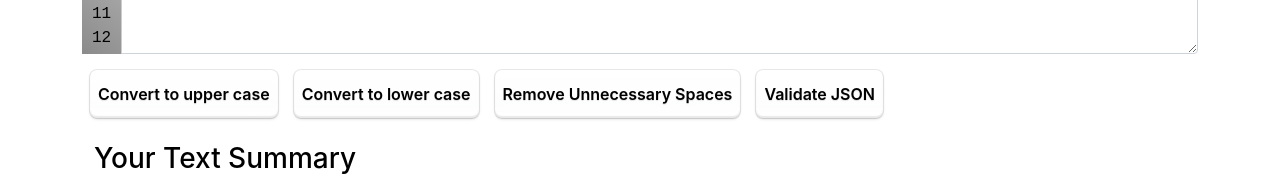
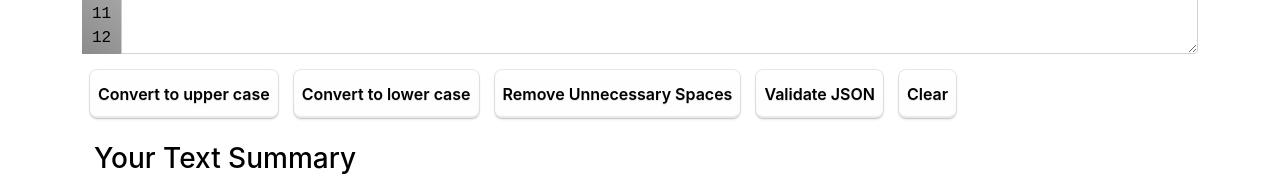
Before and after one commit to Suyash99/Text-Utils-React-, a React (Create React App) app: page / in a window 1280 px wide. Shown: the part 409-585 px from the top of the page. Built offline with nearby package versions, Linux system fonts and the light colour scheme.

Commit message:
Clear Button added

```diff
--- a/src/components/TextForm.js
+++ b/src/components/TextForm.js
@@ -236,6 +236,14 @@ export default function TextForm(props) {
     setText(lowerCaseText);
   };
 
+  const clearContent = () => {
+    setText('');
+    setMsg('');
+    setType('success');
+    setStartTime(0);
+    setEndTime(0);
+  };
+
   const calculateWordsPerMinute = () => {
     const words = wordCount();
     const timeInSeconds = (endTime - startTime) / 1000; // Convert milliseconds to seconds
@@ -379,6 +387,13 @@ export default function TextForm(props) {
         >
           Validate JSON
         </button>
+        <button
+          className="btn btn-dark mx-2 px-2 button-53"
+          onClick={clearContent}
+          style={toggleMode()}
+        >
+          Clear
+        </button>
 
       </div >
 
```
